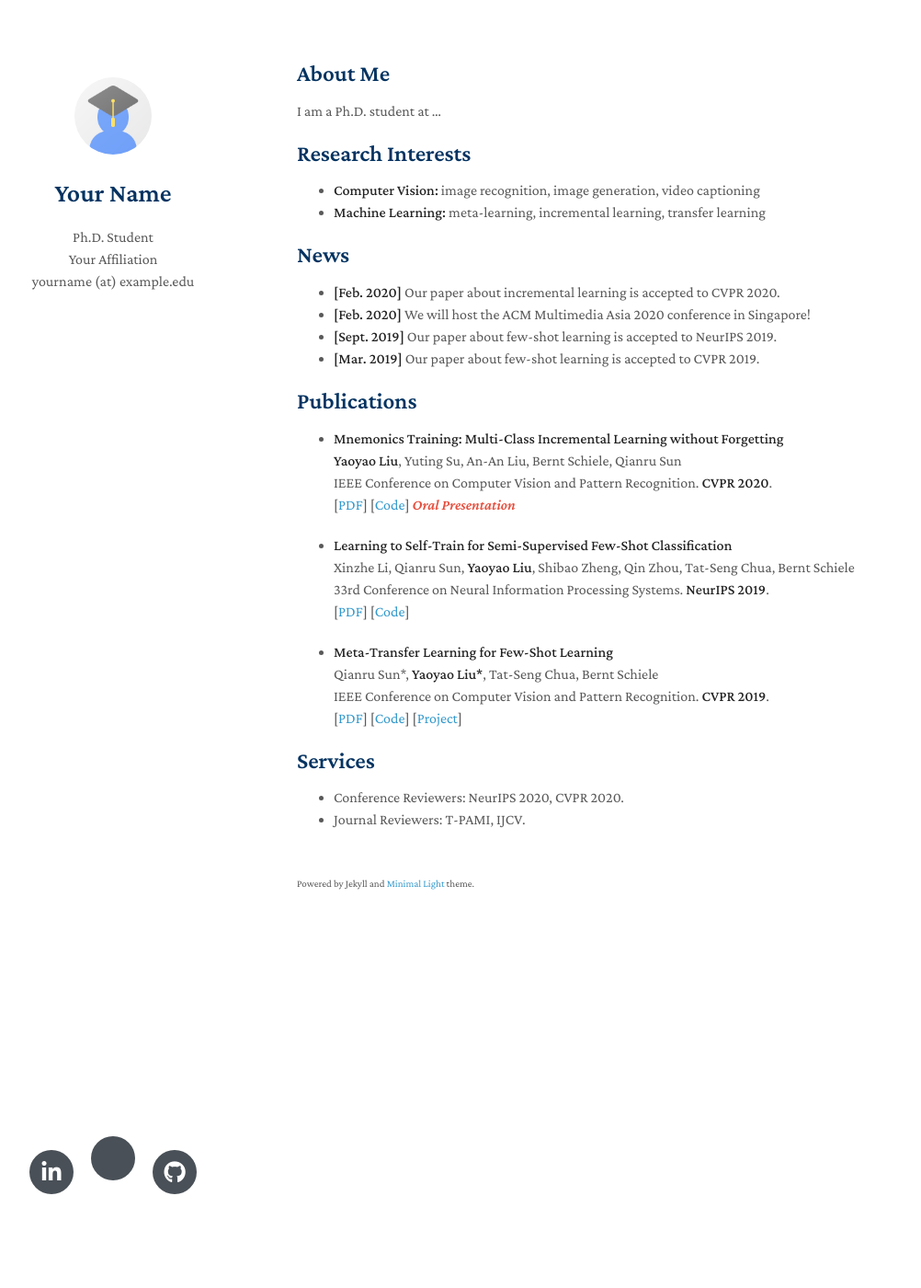
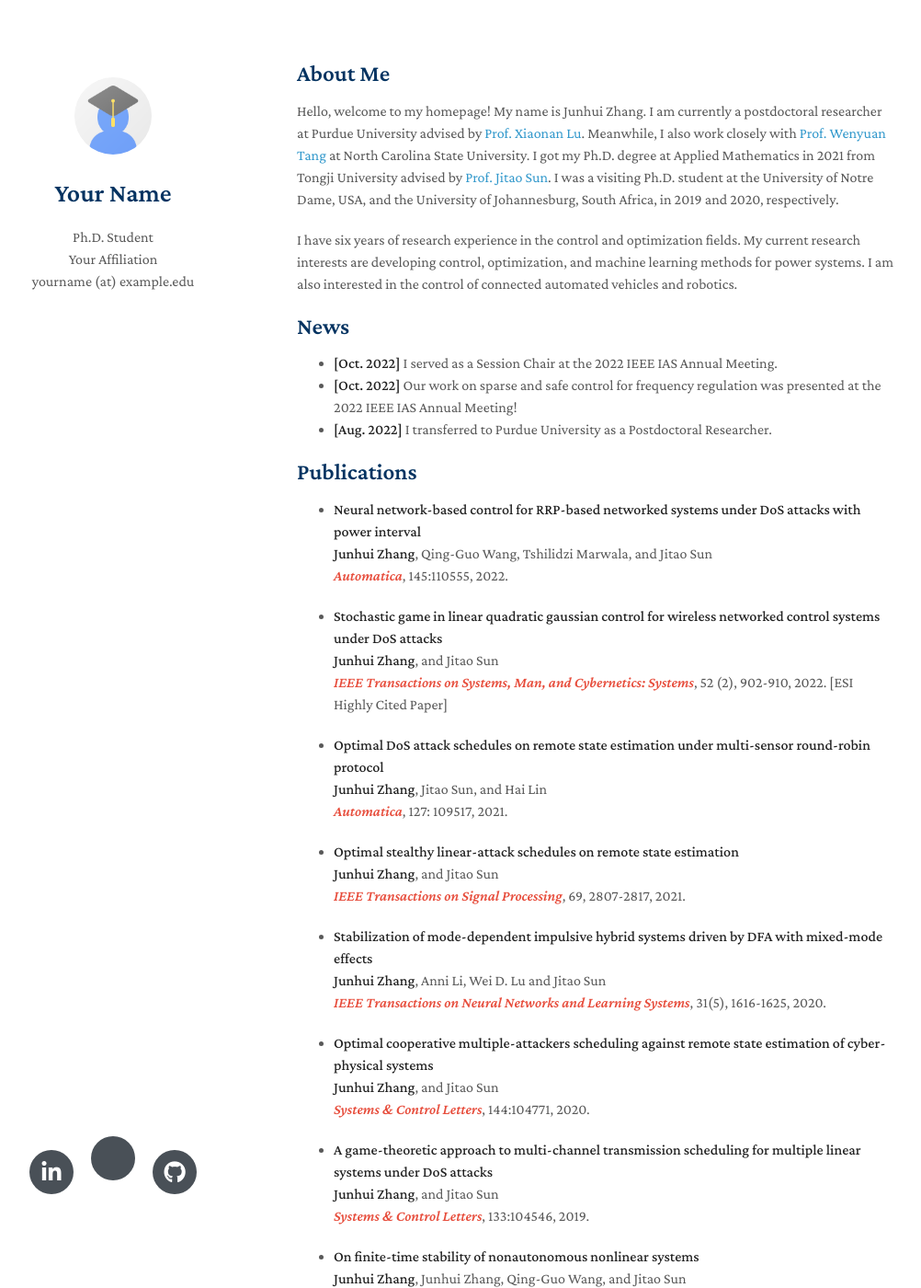
Before and after one commit to MrJUNHUIZHANG/Homepage, a Jekyll site: the page built from index.md, in a window 1280 px wide and 1400 px high. Shown: the whole window at 92% size, without its empty margins (147-1149 px from the left). Built offline with Jekyll 4.4.1, drawn with Linux system fonts in a browser that asks for light colours; nearby versions of some CDN libraries; a style sheet for code colours, icons or effects is not loaded; our own code applies the rules of GitHub Pages for plain Markdown files; some of the changed text lies outside the part shown.

Commit message:
Update index.md

```diff
--- a/index.md
+++ b/index.md
@@ -4,47 +4,128 @@ layout: homepage
 
 ## About Me
 
-I am a Ph.D. student at ...
+Hello, welcome to my homepage! My name is Junhui Zhang. I am currently a postdoctoral researcher at Purdue University advised by [Prof. Xiaonan Lu](https://sites.temple.edu/ecexiaonanlu/people/). Meanwhile, I also work closely with [Prof. Wenyuan Tang](https://people.engr.ncsu.edu/wtang8/) at North Carolina State University. I got my Ph.D. degree at Applied Mathematics in 2021 from Tongji University advised by [Prof. Jitao Sun](https://math.tongji.edu.cn/info/1147/8803.htm). I was a visiting Ph.D. student at the University of Notre Dame, USA, and the University of Johannesburg, South Africa, in 2019 and 2020, respectively.
 
-## Research Interests
-
-- **Computer Vision:** image recognition, image generation, video captioning
-- **Machine Learning:** meta-learning, incremental learning, transfer learning
+I have six years of research experience in the control and optimization fields. My current research interests are developing control, optimization, and machine learning methods for power systems. I am also interested in the control of connected automated vehicles and robotics.
 
 ## News
 
-- **[Feb. 2020]** Our paper about incremental learning is accepted to CVPR 2020.
-- **[Feb. 2020]** We will host the ACM Multimedia Asia 2020 conference in Singapore!
-- **[Sept. 2019]** Our paper about few-shot learning is accepted to NeurIPS 2019.
-- **[Mar. 2019]** Our paper about few-shot learning is accepted to CVPR 2019.
+- **[Oct. 2022]** I served as a Session Chair at the 2022 IEEE IAS Annual Meeting.
+- **[Oct. 2022]** Our work on sparse and safe control for frequency regulation was presented at the 2022 IEEE IAS Annual Meeting!
+- **[Aug. 2022]** I transferred to Purdue University as a Postdoctoral Researcher.
 
 ## Publications
 
-- **Mnemonics Training: Multi-Class Incremental Learning without Forgetting**
+- **Neural network-based control for RRP-based networked systems under DoS attacks with power interval**
   <br>
-  **Yaoyao Liu**, Yuting Su, An-An Liu, Bernt Schiele, Qianru Sun
+  **Junhui Zhang**, Qing-Guo Wang, Tshilidzi Marwala, and Jitao Sun
   <br>
-  IEEE Conference on Computer Vision and Pattern Recognition. **CVPR 2020**.
+   <strong><i style="color:#e74d3c">Automatica</i></strong>, 145:110555, 2022.
   <br>
-  [[PDF](https://arxiv.org/pdf/2002.10211.pdf)] [[Code](https://github.com/yaoyao-liu/mnemonics)] <strong><i style="color:#e74d3c">Oral Presentation</i></strong>
 
-- **Learning to Self-Train for Semi-Supervised Few-Shot Classification**
+
+- **Stochastic game in linear quadratic gaussian control for wireless networked control systems under DoS attacks**
   <br>
-  Xinzhe Li, Qianru Sun, **Yaoyao Liu**, Shibao Zheng, Qin Zhou, Tat-Seng Chua, Bernt Schiele
+   **Junhui Zhang**, and Jitao Sun
   <br>
-  33rd Conference on Neural Information Processing Systems. **NeurIPS 2019**.
+  <strong><i style="color:#e74d3c">IEEE Transactions on Systems, Man, and Cybernetics: Systems</i></strong>, 52 (2), 902-910, 2022. [ESI Highly Cited Paper]
   <br>
-  [[PDF](http://papers.nips.cc/paper/9216-learning-to-self-train-for-semi-supervised-few-shot-classification.pdf)] [[Code](https://github.com/xinzheli1217/learning-to-self-train)]
 
-- **Meta-Transfer Learning for Few-Shot Learning**
+- **Optimal DoS attack schedules on remote state estimation under multi-sensor round-robin protocol**
   <br>
-  Qianru Sun\*, **Yaoyao Liu\***, Tat-Seng Chua, Bernt Schiele
+   **Junhui Zhang**, Jitao Sun, and Hai Lin
   <br>
-  IEEE Conference on Computer Vision and Pattern Recognition. **CVPR 2019**.
+  <strong><i style="color:#e74d3c">Automatica</i></strong>, 127: 109517, 2021.
   <br>
-  [[PDF](http://openaccess.thecvf.com/content_CVPR_2019/papers/Sun_Meta-Transfer_Learning_for_Few-Shot_Learning_CVPR_2019_paper.pdf)] [[Code](https://github.com/yaoyao-liu/meta-transfer-learning)] [[Project](https://mtl.yyliu.net/)]
 
-## Services
 
-- Conference Reviewers: NeurIPS 2020, CVPR 2020.
-- Journal Reviewers: T-PAMI, IJCV.
+- **Optimal stealthy linear-attack schedules on remote state estimation**
+  <br>
+   **Junhui Zhang**, and Jitao Sun
+  <br>
+  <strong><i style="color:#e74d3c">IEEE Transactions on Signal Processing</i></strong>, 69, 2807-2817, 2021.
+  <br>
+
+
+- **Stabilization of mode-dependent impulsive hybrid systems driven by DFA with mixed-mode effects**
+  <br>
+   **Junhui Zhang**, Anni Li, Wei D. Lu and Jitao Sun
+  <br>
+  <strong><i style="color:#e74d3c">IEEE Transactions on Neural Networks and Learning Systems</i></strong>, 31(5), 1616-1625, 2020.
+  <br>
+
+- **Optimal cooperative multiple-attackers scheduling against remote state estimation of cyber-physical systems**
+  <br>
+   **Junhui Zhang**, and Jitao Sun
+  <br>
+  <strong><i style="color:#e74d3c">Systems & Control Letters</i></strong>, 144:104771, 2020.
+  <br>
+
+- **A game-theoretic approach to multi-channel transmission scheduling for multiple linear systems under DoS attacks**
+  <br>
+   **Junhui Zhang**, and Jitao Sun
+  <br>
+  <strong><i style="color:#e74d3c">Systems & Control Letters</i></strong>, 133:104546, 2019.
+  <br>
+
+- **On finite-time stability of nonautonomous nonlinear systems**
+  <br>
+   **Junhui Zhang**, Junhui Zhang, Qing-Guo Wang, and Jitao Sun
+  <br>
+  <strong><i style="color:#e74d3c"> International Journal of Control</i></strong>, 93 (4), 783-787, 2020.
+  <br>
+
+- **Exponential synchronization of complex networks with continuous dynamics and Boolean mechanism**
+  <br>
+   **Junhui Zhang**, and Jitao Sun
+  <br>
+  <strong><i style="color:#e74d3c">  Neurocomputing</i></strong>, 307: 146-152, 2018.
+  <br>
+
+- **Finite-time stability of non-linear systems with impulsive effects due to logic choice**
+  <br>
+   **Junhui Zhang**, Jitao Sun, and Qing-Guo Wang
+  <br>
+  <strong><i style="color:#e74d3c"> IET Control Theory & Applications</i></strong>, 12 (11), 1644-1648, 2018.
+  <br>
+
+
+## ACADEMIC SERVICES
+
+- IEEE Member, 2022-Present
+- IEEE Student Member, 2019-2021
+- Session Chair of 2022 IEEE IAS Annual Meeting, Oct. 2022
+- Member of IEEE Control Systems Society, 2022-Present
+- Member of IEEE Industry Applications Society, 2022-Present
+- Member of the IAS Industrial Power Converters Committee, 2022-Present
+- Assistant for Conference Organization, Annual Meeting of Shanghai Society of Nonlinear Sciences, Oct. 2019
+- Assistant for Deputy Editor-in-Chief of ISA Transactions, Nov. 2019- Jul. 2020
+  <br>
+- Journal Reviewer:
+  <br>
+  Automatica
+  <br>
+  IEEE Transactions on Smart Grid
+  <br>
+  IEEE Transactions on Industrial Informatics
+  <br>
+  IEEE Transactions on Systems, Man and Cybernetics: Systems
+  <br>
+  Chaos, Solitons and Fractals
+  <br>
+  ISA Transactions
+  <br>
+  Nonlinear Dynamics
+  <br>
+  Journal of Modelling, Identification and Control
+  <br>
+  Journal of Modern Power Systems and Clean Energy
+  <br>
+  Mathematical Problems in Engineering
+  <br>
+- Conference Reviewer:
+  <br>
+ IEEE Conference on Decision and Control
+  <br>
+  American Control Conference
+  <br>
```
